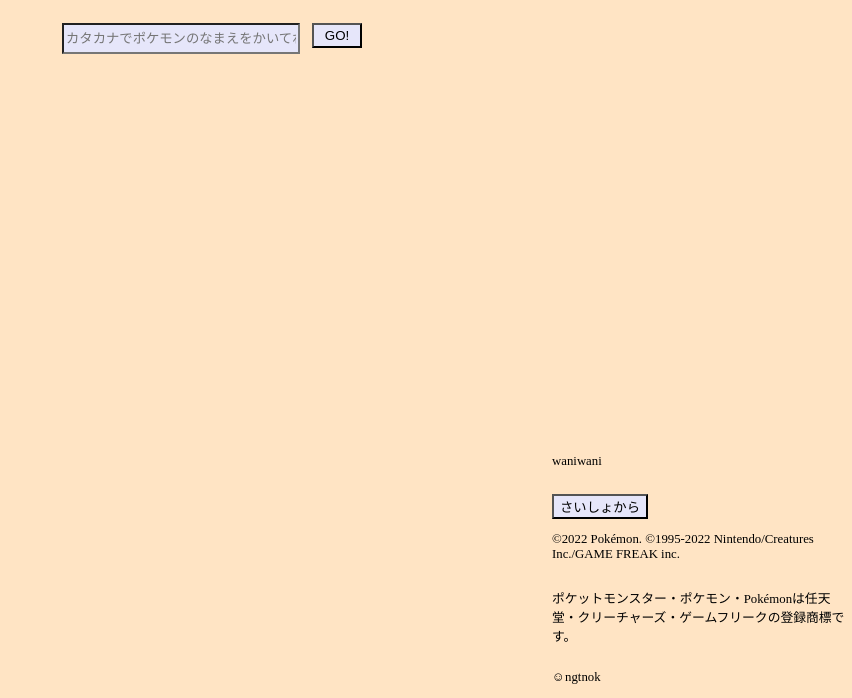
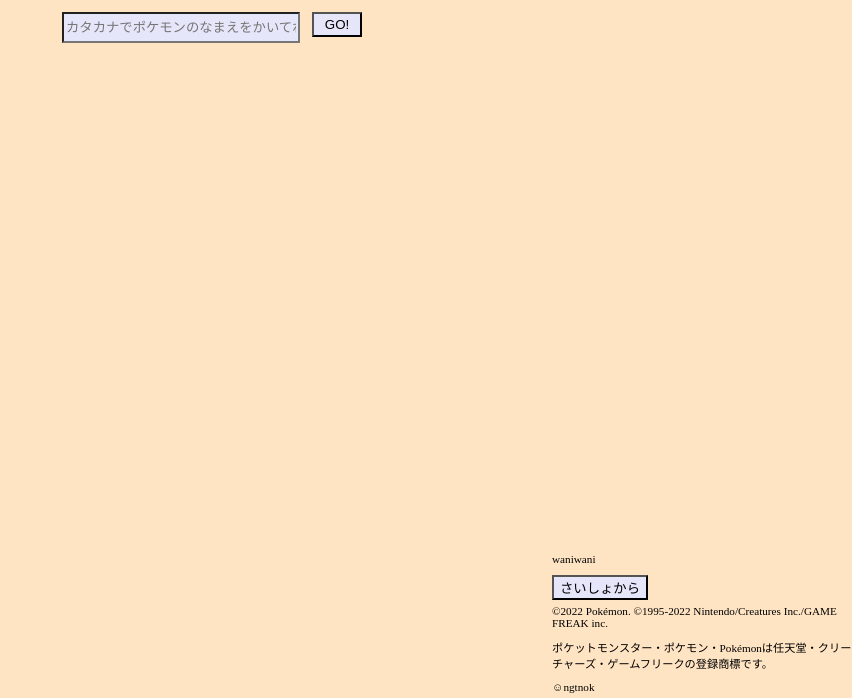
Before and after one commit to ngtnok/ngtnok.github.G7.io, a plain HTML site: page index.html in a window 1280 px wide. Shown: the part 102-800 px from the top of the page, without its empty margins (428-1280 px from the left). Drawn offline with Linux system fonts and the light colour scheme.

Commit message:
Update style.css

```diff
--- a/style.css
+++ b/style.css
@@ -11,8 +11,13 @@ div {
   align-content: center;
 }
 
+p {
+  margin-top: 5px;
+  margin-bottom: 5px;
+}
+
 footer {
-  font-size: 80%;
+  font-size: 70%;
   position: fixed;
   bottom: 0;
   right: 0;
```
